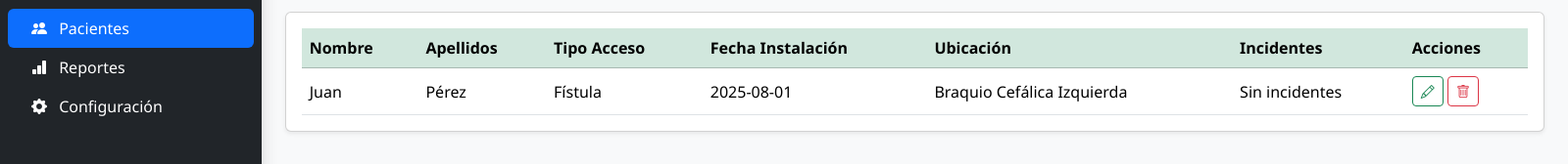
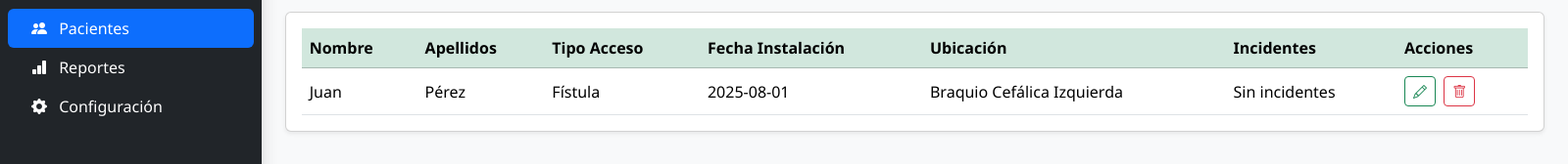
Before and after one commit to jopasma7/Trabajos, an Electron app: page Pacientes/views/index.html in a window 1600 px wide. Both pictures are taken after a click on the link "Pacientes". Shown: the part 143-311 px from the top of the page at 98% size. Drawn offline with nearby package versions, Linux system fonts and the light colour scheme.

Commit message:
fix: botones de acciones en tabla pacientes siempre en línea, mejor UX responsive  #css #ui #electron

```diff
--- a/Pacientes/styles/styles.css
+++ b/Pacientes/styles/styles.css
@@ -1,3 +1,12 @@
+/* Acciones de la tabla pacientes: mantener botones en línea */
+td:last-child {
+  white-space: nowrap;
+}
+
+td:last-child .btn {
+  margin-right: 0.25rem;
+  margin-bottom: 0;
+}
 
 body {
   font-family: 'Segoe UI', Arial, sans-serif;
```
